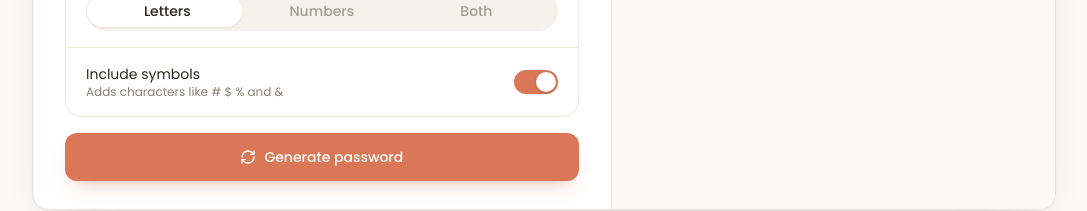
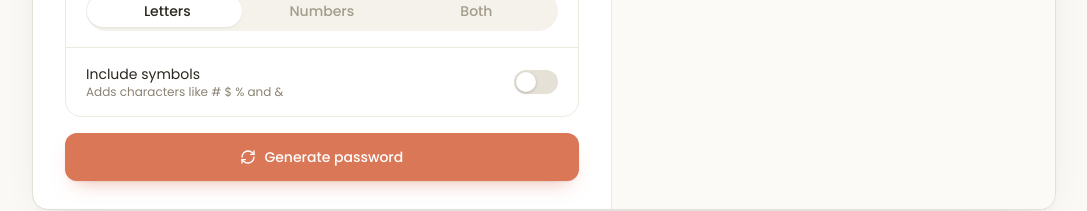
Before and after one commit to talesofcarter/build-100, a React (Vite) app in the folder 02.password-generator/: page / in a window 1280 px wide. Shown: the part 449-660 px from the top of the page, without its empty margins (96-1183 px from the left). Built offline with nearby package versions, Linux system fonts and the light colour scheme.

Commit message:
feat: update SymbolToggle and ConfigurationPanel to manage symbol inclusion state

```diff
--- a/02.password-generator/src/App.tsx
+++ b/02.password-generator/src/App.tsx
@@ -19,7 +19,7 @@ function App(): React.JSX.Element {
   const [password, setPassword] = useState<string>("");
   const [passwordLength, setPasswordLength] = useState<number>(18);
   const [charType, setCharType] = useState<CharacterType>("letters");
-  const [includeSymbols, setIncludeSymbols] = useState<boolean | null>(true);
+  const [includeSymbols, setIncludeSymbols] = useState<boolean>(false);
 
   const generateRandomPassword = (): void => {
     let pool = "";
@@ -64,7 +64,8 @@ function App(): React.JSX.Element {
               onLengthChange={setPasswordLength}
               activeType={charType}
               setCharType={setCharType}
-              symbolsOn={true}
+              symbolsOn={includeSymbols}
+              setIncludeSymbols={setIncludeSymbols}
             />
           </div>
           <div className="border-t border-[#EDEAE1] bg-[#FBFAF7] px-7 py-7 md:border-l md:border-t-0">
--- a/02.password-generator/src/components/ConfigurationPanel.tsx
+++ b/02.password-generator/src/components/ConfigurationPanel.tsx
@@ -12,6 +12,7 @@ interface ConfigurationPanelProps {
   activeType: CharacterType;
   setCharType: React.Dispatch<React.SetStateAction<CharacterType>>;
   symbolsOn: boolean;
+  setIncludeSymbols: React.Dispatch<React.SetStateAction<boolean>>;
 }
 
 export function ConfigurationPanel({
@@ -21,13 +22,14 @@ export function ConfigurationPanel({
   activeType,
   setCharType,
   symbolsOn,
+  setIncludeSymbols,
 }: ConfigurationPanelProps): React.JSX.Element {
   return (
     <div>
       <div className="rounded-2xl border border-[#EDEAE1] bg-white">
         <LengthControl length={length} onLengthChange={onLengthChange} />
         <TypeSelector activeValue={activeType} onTypeChange={setCharType} />
-        <SymbolToggle checked={symbolsOn} />
+        <SymbolToggle checked={symbolsOn} onChangeSymbols={setIncludeSymbols} />
       </div>
       <div className="mt-4">
         <GenerateButton onGenerate={onGenerate} />
--- a/02.password-generator/src/components/SymbolToggle.tsx
+++ b/02.password-generator/src/components/SymbolToggle.tsx
@@ -2,10 +2,12 @@ import React from "react";
 
 interface SymbolToggleProps {
   checked: boolean;
+  onChangeSymbols: React.Dispatch<React.SetStateAction<boolean>>;
 }
 
 export function SymbolToggle({
   checked,
+  onChangeSymbols,
 }: SymbolToggleProps): React.JSX.Element {
   return (
     <div className="flex items-center justify-between gap-4 px-5 py-4">
@@ -16,6 +18,7 @@ export function SymbolToggle({
         </p>
       </div>
       <button
+        onClick={() => onChangeSymbols(!checked)}
         type="button"
         role="switch"
         aria-checked={checked}
```
